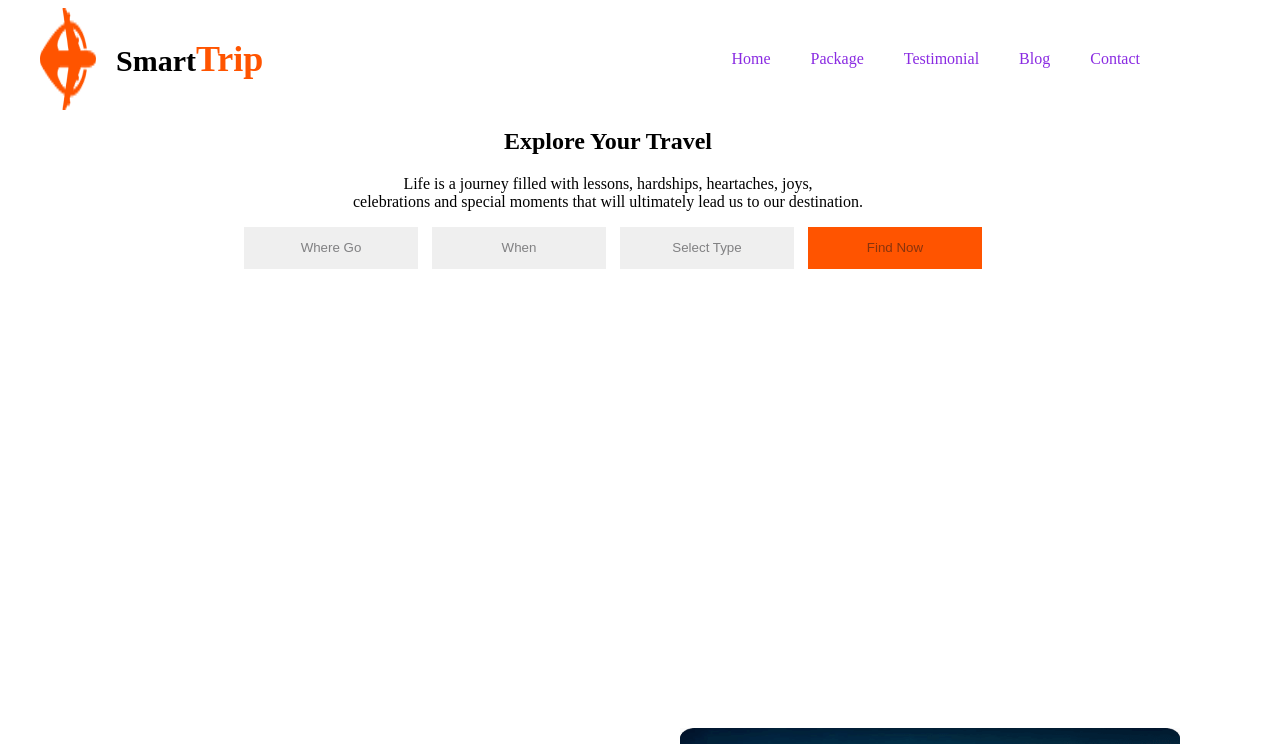
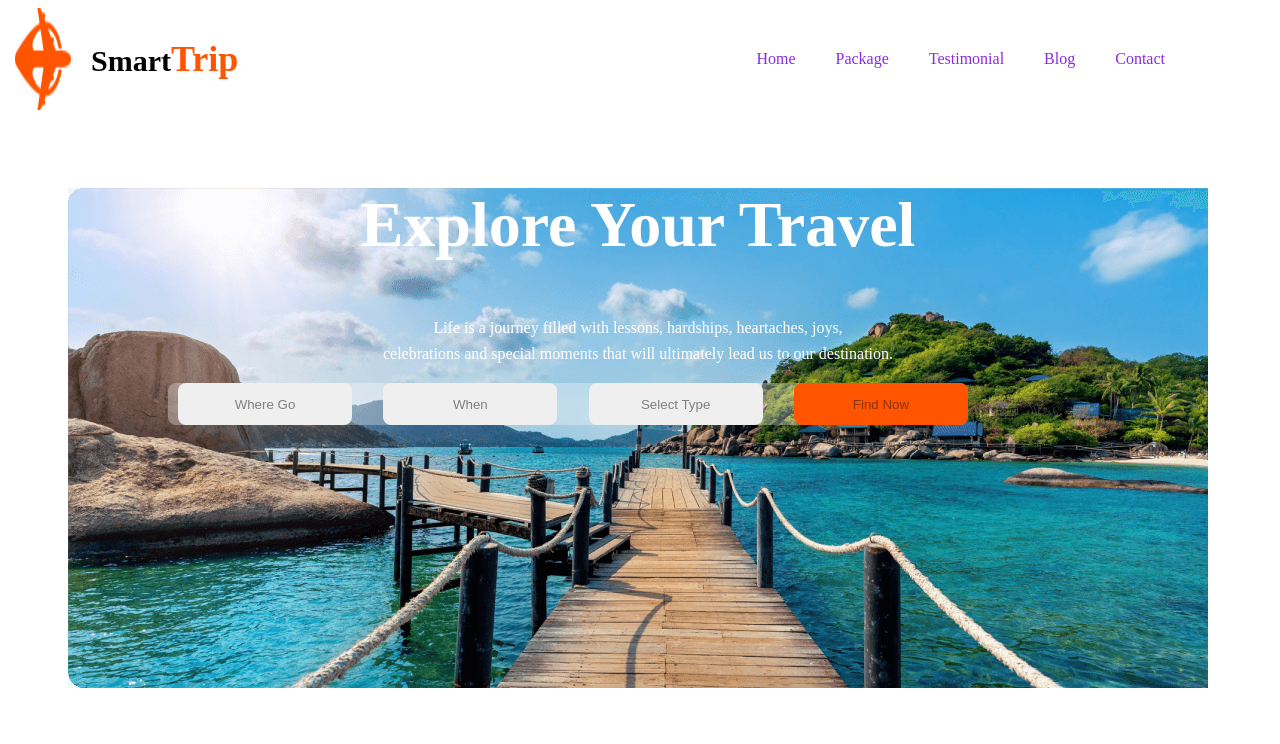
Before and after one commit to alauddinsabu/journey.html, a plain HTML site: page journey.html in a window 1280 px wide. Shown: the top 744 px of the page. Drawn offline with Linux system fonts and the light colour scheme.

Commit message:
second edit

```diff
--- a/journey.html
+++ b/journey.html
@@ -30,14 +30,18 @@
     <main>
         <section>
             <div class="back-image">
-                <h2>Explore Your Travel</h2>
-                <p>Life is a journey filled with lessons, hardships, heartaches, joys,<br>
+                <div class="image-backpart">
+                    <h2 class="txt-travel">Explore Your Travel</h2>
+                <p class="sub-travel">Life is a journey filled with lessons, hardships, heartaches, joys,<br>
                     celebrations and special moments that will ultimately lead us to our destination.</p>
                     <div class="btn">
                         <button>Where Go</button>
                         <button>When</button>
                         <button>Select Type</button>
                         <button class="submit">Find Now</button>
+                    </div>
+
+                </div>
 
 
             </div>
--- a/journey/style.css
+++ b/journey/style.css
@@ -1,5 +1,5 @@
 header{
-    width: 1200px;
+    width: 1250px;
     height: 80px;
     margin: 0 auto;
 }
@@ -37,7 +37,6 @@ ul a{
 }
 .text-color{
     color: #FF5400;
-    font-family: Mulish;
     font-size: 36px;
     font-style: normal;
     font-weight: 800;
@@ -53,14 +52,23 @@ ul a{
 }
 
 /* banner section start*/
+
 .back-image{
-    background-image: url("Images/Group 13 .png");
-    width: 1200px;
-    height: 600px;
+    background-image: url(../Images/Group\ 13\ .png);
+    background-repeat: no-repeat;
+    width: 1140px;
+    height: 500px;
     text-align: center;
     margin-top: 40px;
+    margin-left: 60px;
+
 }
+
 .btn{
+   display: flex;
+   justify-content: space-between;
+   width: 800px;
+   margin-left: 100px;
    border-radius: 8px;
    background: rgba(255, 255, 255, 0.30);
 }
@@ -69,16 +77,40 @@ button{
     height: 42px;
     flex-shrink: 0;
     margin-left: 10px;
+    border-radius: 8px;
     border: none;
     color: rgba(19, 19, 24, 0.50);
 }
 .submit{
     background: #FF5400;
 }
+
+.txt-travel{
+    color: #FFF;
+    font-family: Mulish;
+    font-size: 64px;
+    font-style: normal;
+   font-weight: 800;
+   line-height: normal;
+   margin-top: 100px;
+}
+
+.sub-travel{
+    color: #FFF;
+    text-align: center;
+    font-size: 16px;
+    font-style: normal;
+    font-weight: 400;
+    line-height: 26px;
+}
+
+
+
 .text-section{
     display: flex;
     margin-left: 50px;
     margin-right: 50px;
+    margin-top: 70px;
 }
 .text-image{
     width: 500px;
@@ -112,6 +144,7 @@ button{
     align-items: center;
     margin-left: 20px;
     margin-right: 10px;
+    gap: 10px;
 }
 
 .card-hotel{
```
